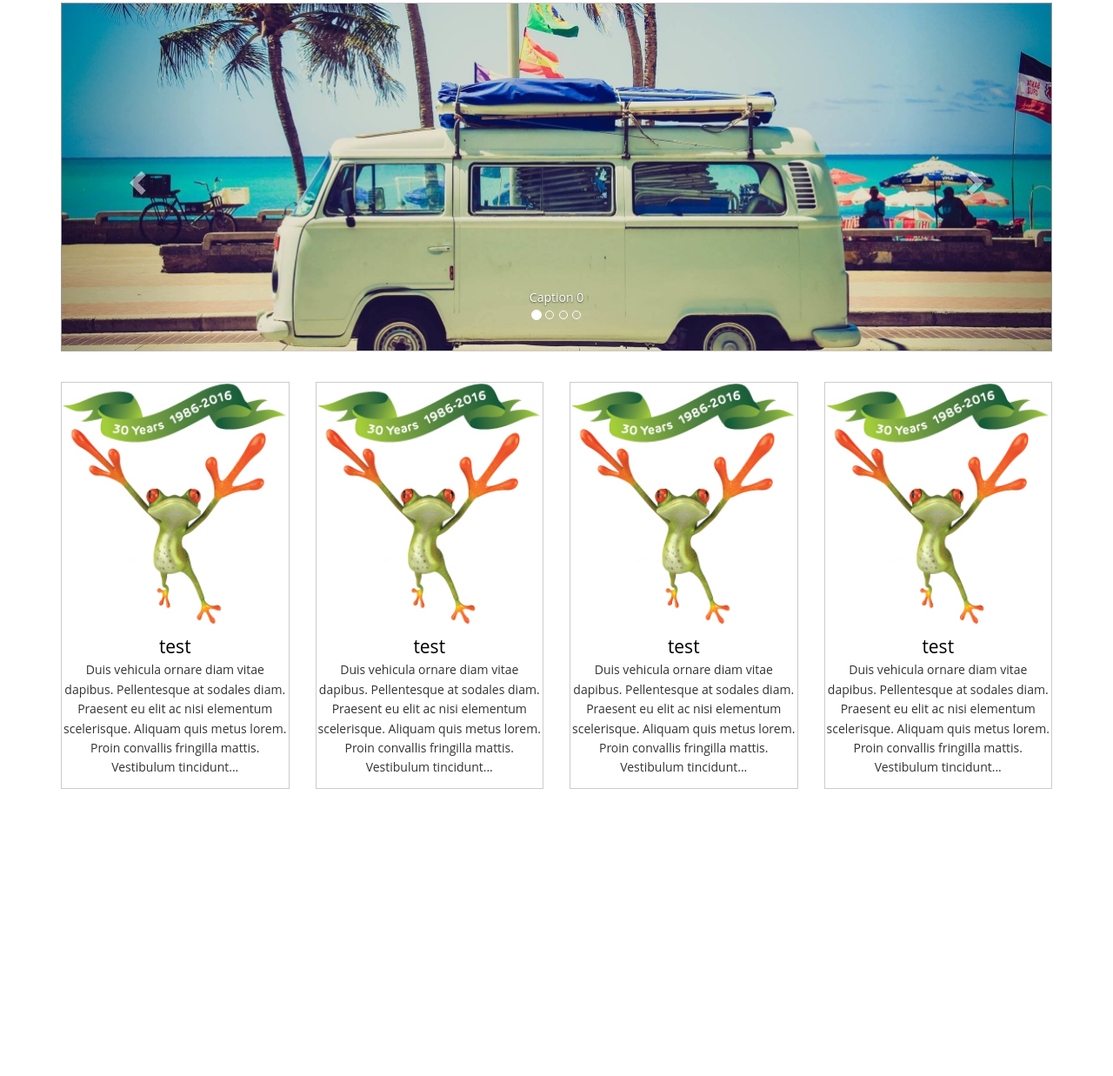
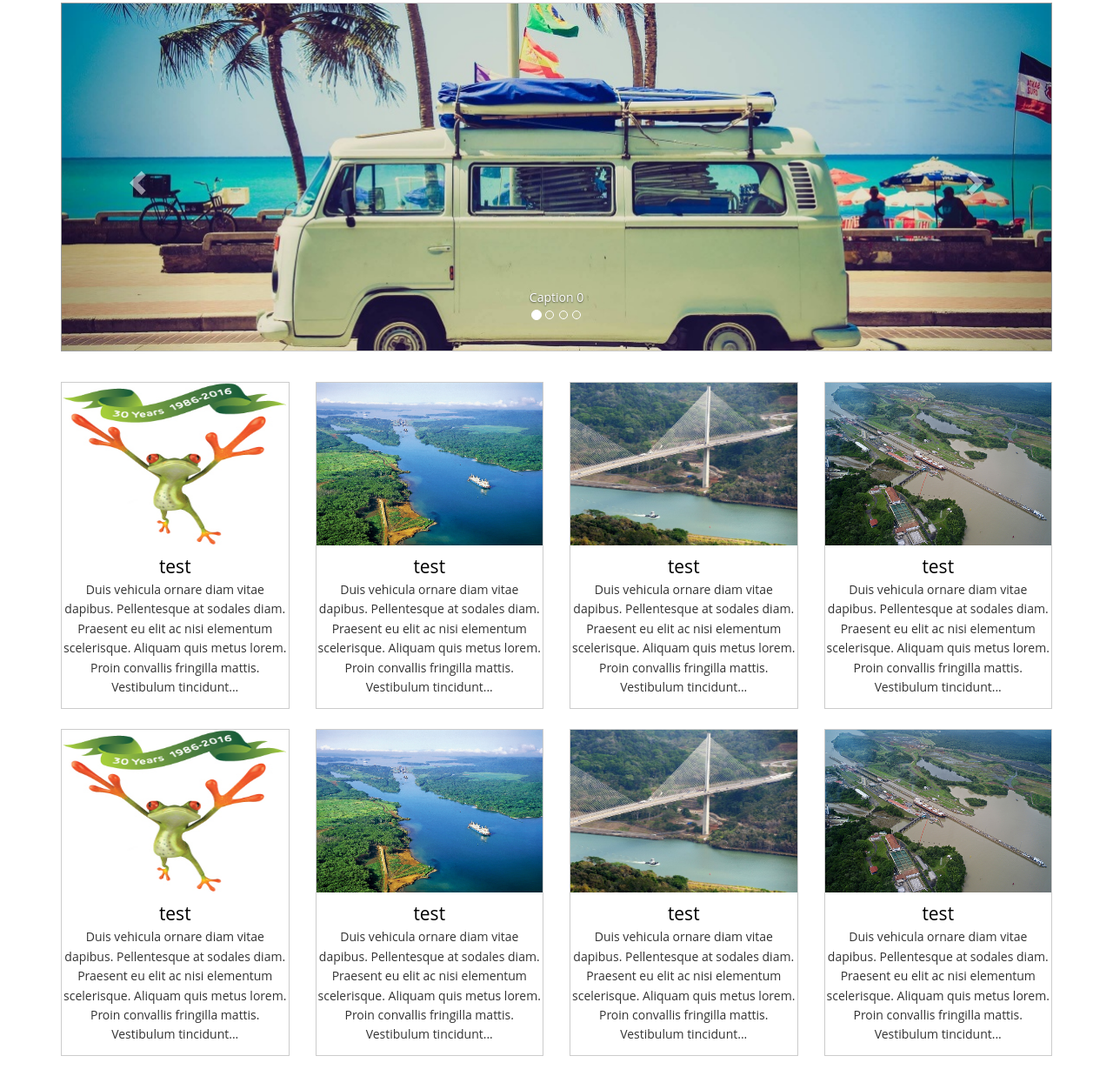
Before and after one commit to soutmesa/wp-themes, a PHP site: page / in a window 1280 px wide. Shown: the part 31-1268 px from the top of the page at 87% size. Before the commit the page ends 938 px from the top, so only its background shows below. Run offline with PHP 8.4, Linux system fonts and the light colour scheme.

Commit message:
modified post style

```diff
--- a/news/css/custom.css
+++ b/news/css/custom.css
@@ -45,6 +45,11 @@ article {
 	border: 1px solid #CCC;
 	overflow: hidden;
 }
+.image {
+	width: 100%;
+	height: 200px;
+	overflow: hidden;
+}
 
 .item > .post-image img {
 	padding-bottom: 5%;
@@ -52,6 +57,7 @@ article {
 	-moz-transition: all 0.3s;
 	-webkit-transition: all 0.3s;
 	transition: all 0.3s;
+	overflow: hidden;
 }
 
 .item > .post-image:hover img {
--- a/news/index.html
+++ b/news/index.html
@@ -102,7 +102,7 @@
             <div class="item">
               <div class="post-image text-center">
                 <a href="#">
-                  <img src="image/item.jpg" alt="pepsi" width="100%" height="auto">
+                  <img src="image/item1.jpg" alt="pepsi" width="100%" height="200">
                   <a href="#" class="text-link">test</a>
                 </a>
               </div>
@@ -117,7 +117,9 @@
             <div class="item">
               <div class="post-image text-center">
                 <a href="#">
-                  <img src="image/item.jpg" alt="pepsi" width="100%" height="auto">
+                  <div>
+                    <img src="image/item2.jpeg" alt="pepsi" width="100%" height="200">
+                  </div>
                   <a href="#" class="text-link">test</a>
                 </a>
               </div>
@@ -132,7 +134,9 @@
             <div class="item">
               <div class="post-image text-center">
                 <a href="#">
-                  <img src="image/item.jpg" alt="pepsi" width="100%" height="auto">
+                  <div class="image">
+                    <img src="image/item3.jpg" alt="pepsi" width="100%" height="200">
+                  </div>
                   <a href="#" class="text-link">test</a>
                 </a>
               </div>
@@ -147,7 +151,67 @@
             <div class="item">
               <div class="post-image text-center">
                 <a href="#">
-                  <img src="image/item.jpg" alt="pepsi" width="100%" height="auto">
+                  <img src="image/item4.jpg" alt="pepsi" width="100%" height="200">
+                  <a href="#" class="text-link">test</a>
+                </a>
+              </div>
+              <div class="post-text text-center">
+                <p class="short-desc">
+                  Duis vehicula ornare diam vitae dapibus. Pellentesque at sodales diam. Praesent eu elit ac nisi elementum scelerisque. Aliquam quis metus lorem. Proin convallis fringilla mattis. Vestibulum tincidunt...
+                </p>
+              </div>
+            </div>
+          </article>
+          <article class="col-xs-12 col-sm-6 col-md-4 col-lg-3">
+            <div class="item">
+              <div class="post-image text-center">
+                <a href="#">
+                  <img src="image/item1.jpg" alt="pepsi" width="100%" height="200">
+                  <a href="#" class="text-link">test</a>
+                </a>
+              </div>
+              <div class="post-text text-center">
+                <p class="short-desc">
+                  Duis vehicula ornare diam vitae dapibus. Pellentesque at sodales diam. Praesent eu elit ac nisi elementum scelerisque. Aliquam quis metus lorem. Proin convallis fringilla mattis. Vestibulum tincidunt...
+                </p>
+              </div>
+            </div>
+          </article>
+          <article class="col-xs-12 col-sm-6 col-md-4 col-lg-3">
+            <div class="item">
+              <div class="post-image text-center">
+                <a href="#">
+                  <img src="image/item2.jpeg" alt="pepsi" width="100%" height="200">
+                  <a href="#" class="text-link">test</a>
+                </a>
+              </div>
+              <div class="post-text text-center">
+                <p class="short-desc">
+                  Duis vehicula ornare diam vitae dapibus. Pellentesque at sodales diam. Praesent eu elit ac nisi elementum scelerisque. Aliquam quis metus lorem. Proin convallis fringilla mattis. Vestibulum tincidunt...
+                </p>
+              </div>
+            </div>
+          </article>
+          <article class="col-xs-12 col-sm-6 col-md-4 col-lg-3">
+            <div class="item">
+              <div class="post-image text-center">
+                <a href="#">
+                  <img src="image/item3.jpg" alt="pepsi" width="100%" height="200">
+                  <a href="#" class="text-link">test</a>
+                </a>
+              </div>
+              <div class="post-text text-center">
+                <p class="short-desc">
+                  Duis vehicula ornare diam vitae dapibus. Pellentesque at sodales diam. Praesent eu elit ac nisi elementum scelerisque. Aliquam quis metus lorem. Proin convallis fringilla mattis. Vestibulum tincidunt...
+                </p>
+              </div>
+            </div>
+          </article>
+          <article class="col-xs-12 col-sm-6 col-md-4 col-lg-3">
+            <div class="item">
+              <div class="post-image text-center">
+                <a href="#">
+                  <img src="image/item4.jpg" alt="pepsi" width="100%" height="200">
                   <a href="#" class="text-link">test</a>
                 </a>
               </div>
```
Also changed, not shown: news/image/item1.jpg (renamed from news/image/item.jpg), news/image/item2.jpeg (added), news/image/item3.jpg (added), news/image/item4.jpg (added).
